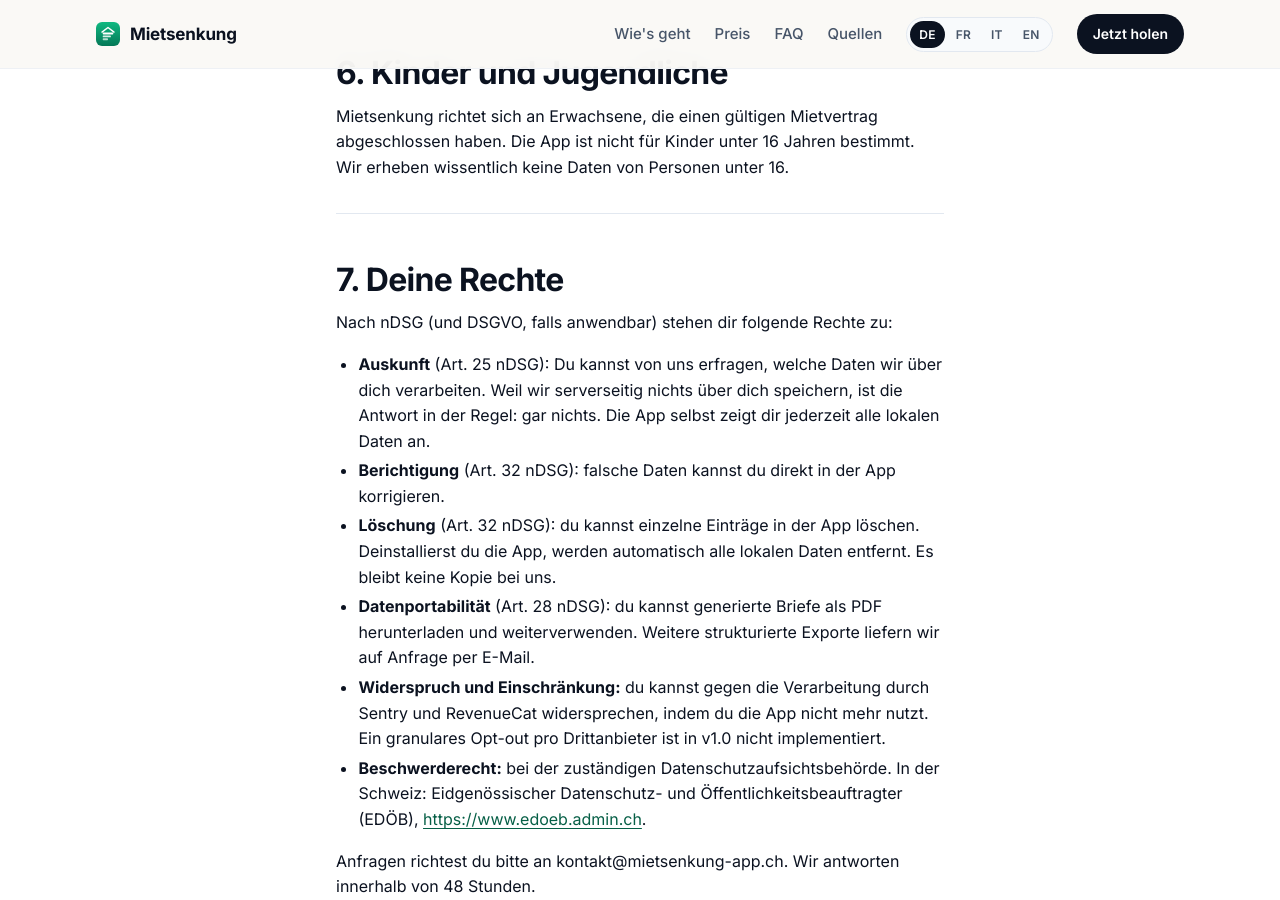
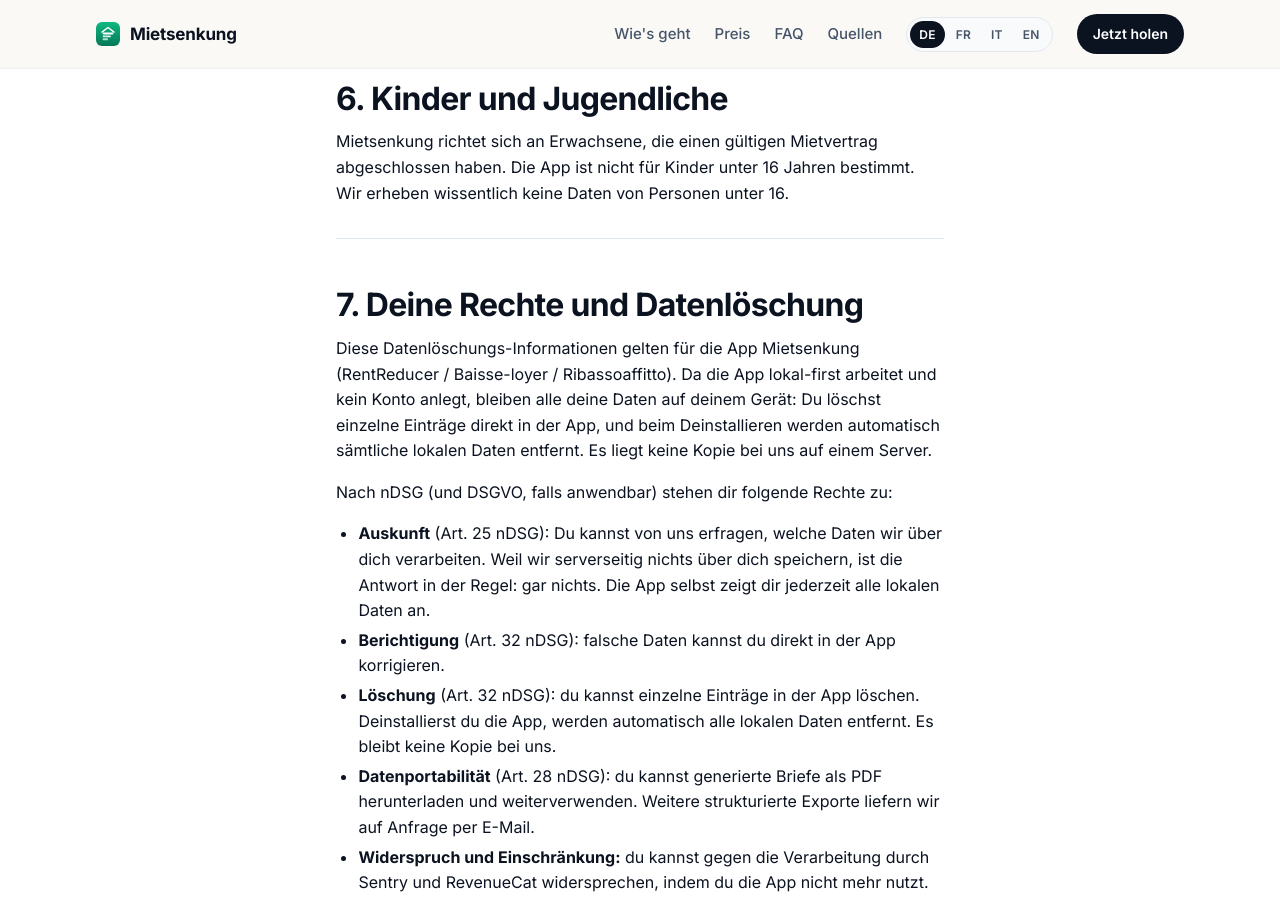
Before and after one commit to mietsenkung-app/mietsenkung-app.github.io, a Jekyll site: the page built from privacy-de.md, in a window 1280 px wide and 900 px high, scrolled down 5114 px. Built offline with Jekyll 4.4.1, drawn with Linux system fonts in a browser that asks for light colours; some of the changed text lies outside the part shown.

Commit message:
fix(privacy): App-Store-Namen + Datenloeschungs-Sektion (Google Privacy-Reject)
Google lehnte v1.0.0 2x ab (Invalid Privacy policy + Invalid data deletion
link): privacy-de.html nannte den Listing-App-Namen/die Entitaet nicht. Alle
4 Datenschutzseiten nennen jetzt prominent alle Store-Namen (Mietsenkung,
RentReducer, Baisse-loyer, Ribassoaffitto). DE zusaetzlich mit dediziertem
Datenloeschungs-Absatz + {#section-7}-Anker (Data-Safety-Link-Ziel).

```diff
--- a/privacy-de.md
+++ b/privacy-de.md
@@ -17,7 +17,7 @@ permalink: /privacy-de.html
 
 - **Stand:** 2026-05-25
 - **In Kraft ab:** Launch der App im Apple App Store / Google Play Store
-- **Gilt für:** Mietsenkung iOS + Android App (Bundle ID `com.mietsenkung.mietsenkung`)
+- **Gilt für:** die App Mietsenkung, in den App-Stores auch gelistet als RentReducer (Englisch), Baisse-loyer (Französisch) und Ribassoaffitto (Italienisch), für iOS + Android (Bundle ID `com.mietsenkung.mietsenkung`)
 
 ---
 
@@ -143,7 +143,9 @@ Mietsenkung richtet sich an Erwachsene, die einen gültigen Mietvertrag abgeschl
 
 ---
 
-## 7. Deine Rechte
+## 7. Deine Rechte und Datenlöschung {#section-7}
+
+Diese Datenlöschungs-Informationen gelten für die App Mietsenkung (RentReducer / Baisse-loyer / Ribassoaffitto). Da die App lokal-first arbeitet und kein Konto anlegt, bleiben alle deine Daten auf deinem Gerät: Du löschst einzelne Einträge direkt in der App, und beim Deinstallieren werden automatisch sämtliche lokalen Daten entfernt. Es liegt keine Kopie bei uns auf einem Server.
 
 Nach nDSG (und DSGVO, falls anwendbar) stehen dir folgende Rechte zu:
 
```
Also changed, not shown: privacy-en.md (+1 -1 lines), privacy-fr.md (+1 -1 lines), privacy-it.md (+1 -1 lines).
